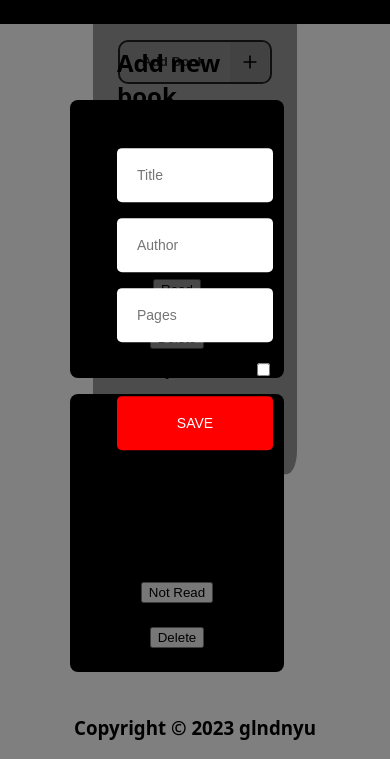
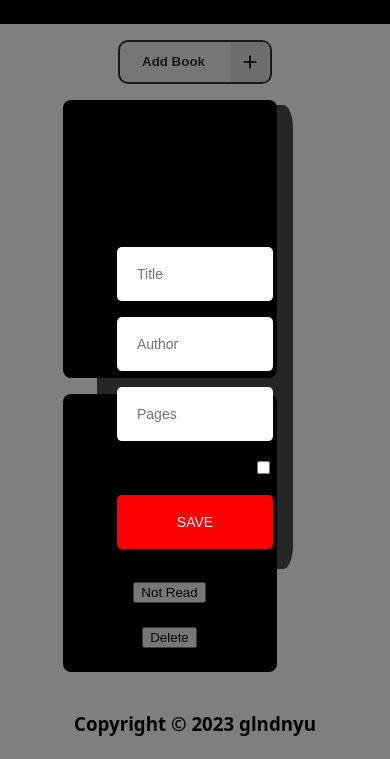
Before and after one commit to glndnyu/Library, a plain HTML site: page index.html in a window 390 px wide. Both pictures are taken after a click on the button "Add Book". Shown: the part 85-844 px from the top of the page. Drawn offline with Linux system fonts and the light colour scheme.

Commit message:
Made page a little responsive

```diff
--- a/style.css
+++ b/style.css
@@ -1,3 +1,10 @@
+html {
+    --header-ht: 15vh;
+    --footer-ht: 10vh;
+    --main-ht: calc(100vh - var(--footer-ht) - var(--header-ht));
+
+}
+
 [data-theme="light"]{
   --color-bg: #ffffff;
   --color-fg: #000000;
@@ -15,6 +22,9 @@
 
 body
 {
+    display: flex;
+  flex-direction: column;
+  height: 100vh;
   background-color: var(--color-bg);
   color: var(--color-fg);
   margin: 0;
@@ -31,10 +41,14 @@ header
   justify-content: space-around;
   align-items: center;
   background-color: black;
+  height: var(--header-ht);
 }
 
 /* main */
-
+main {
+    flex-grow: 1;
+    max-height: var(--main-ht);
+}
 .container
 {
   display: flex;
@@ -112,8 +126,11 @@ header
   grid-template-columns: repeat(auto-fit, 250px);
   grid-template-rows: auto;
   justify-content: center;
+  overflow-y: auto;
   gap: 1rem ;
   width: 90%;
+  height: calc(var(--main-ht) - 60px);
+  scrollbar-gutter: stable;
 }
 
 .card {
@@ -162,14 +179,12 @@ header
 /*footer*/
 
 footer {
-  position: absolute;
-  bottom: 0;
-  left: 0;
   display: flex;
   align-items: center;
   justify-content: center;
   gap: 10px;
   width: 100%;
+  height: var(--footer-ht);
 }
 
 footer > h3 {
@@ -182,16 +197,16 @@ footer > h3 {
     position: fixed; /* Stay in place */
     z-index: 1; /* Sit on top */
     width: min(375px, 40%);
-  margin: 5% auto; /* Only centers horizontally not vertically! */
+    height: auto; /* Adjust the height as needed */
+    overflow: auto; /* Enable scroll if needed */
+    background-color: rgba(0, 0, 0, 0.7); /* Semi-transparent background */
+    border-radius: 5%;
+    left: 50%;
     top: 50%;
-  left: 50%;
-  transform: translate(-50%,-75%) scale(1);
-  overflow: auto; /* Enable scroll if needed */
-  background-color: rgb(0,0,0); /* Fallback color */
-  background-color: rgba(0,0,0,0.4); /* Black w/ opacity */
-  border-radius: 5%;
-  padding: 1.5rem;
+    transform: translate(-50%, -50%); /* Center the modal */
+    padding: 1.25rem;
   }
+
 
 .feed-form {
   display: flex;
@@ -245,6 +260,8 @@ footer > h3 {
   position: fixed;
   top: 0;
   left: 0;
+  justify-content: center;
+  align-items: start;
   display: none;
   width: 100%;
   height: 100%;
@@ -256,7 +273,7 @@ footer > h3 {
 }
 
 :is(.active) {
-  display: block;
+  display: flex;
 }
 
 .switch {
```
Also changed, not shown: index.html (+1 -0 lines). Lines whose indentation alone changed are shown as unchanged.
